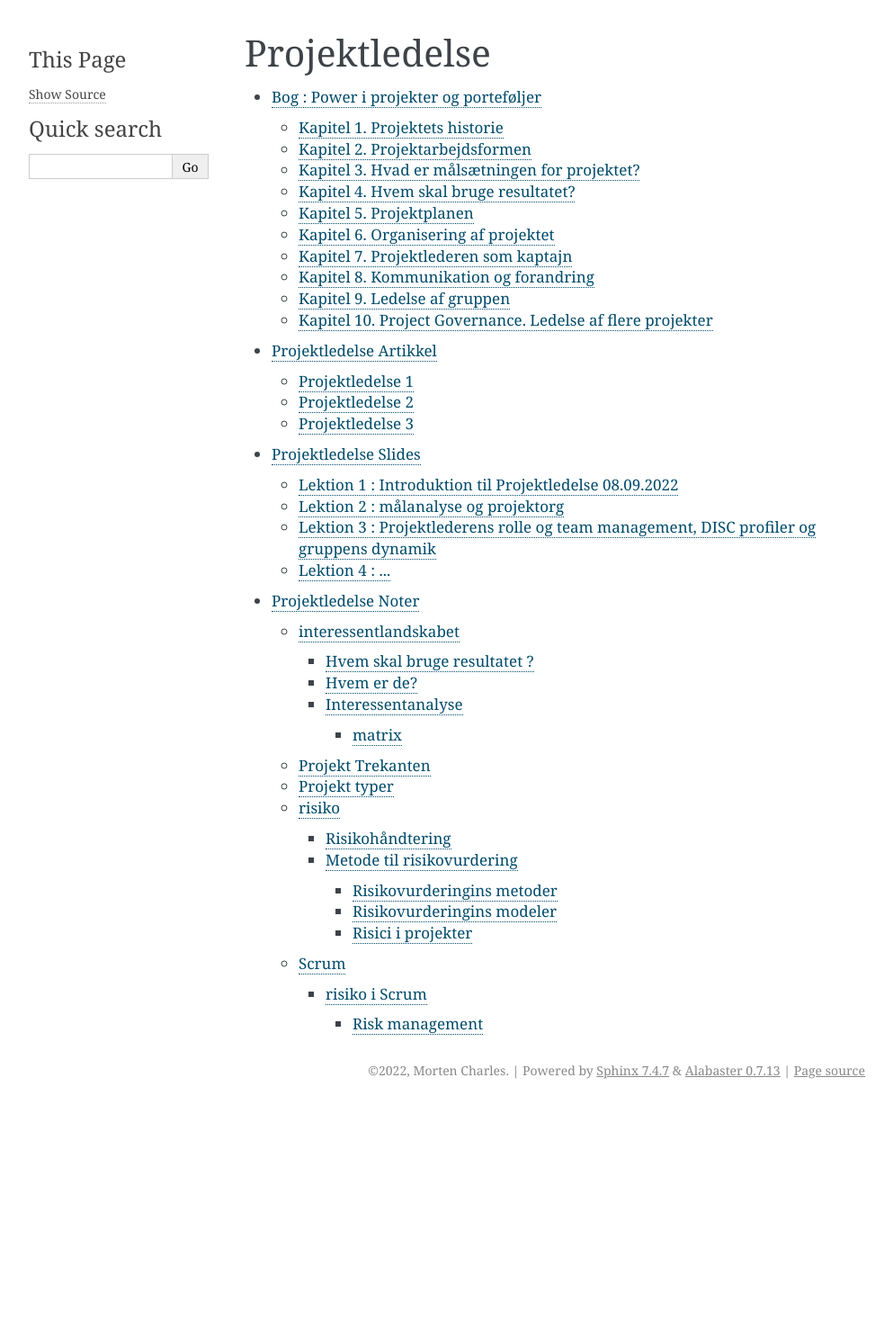
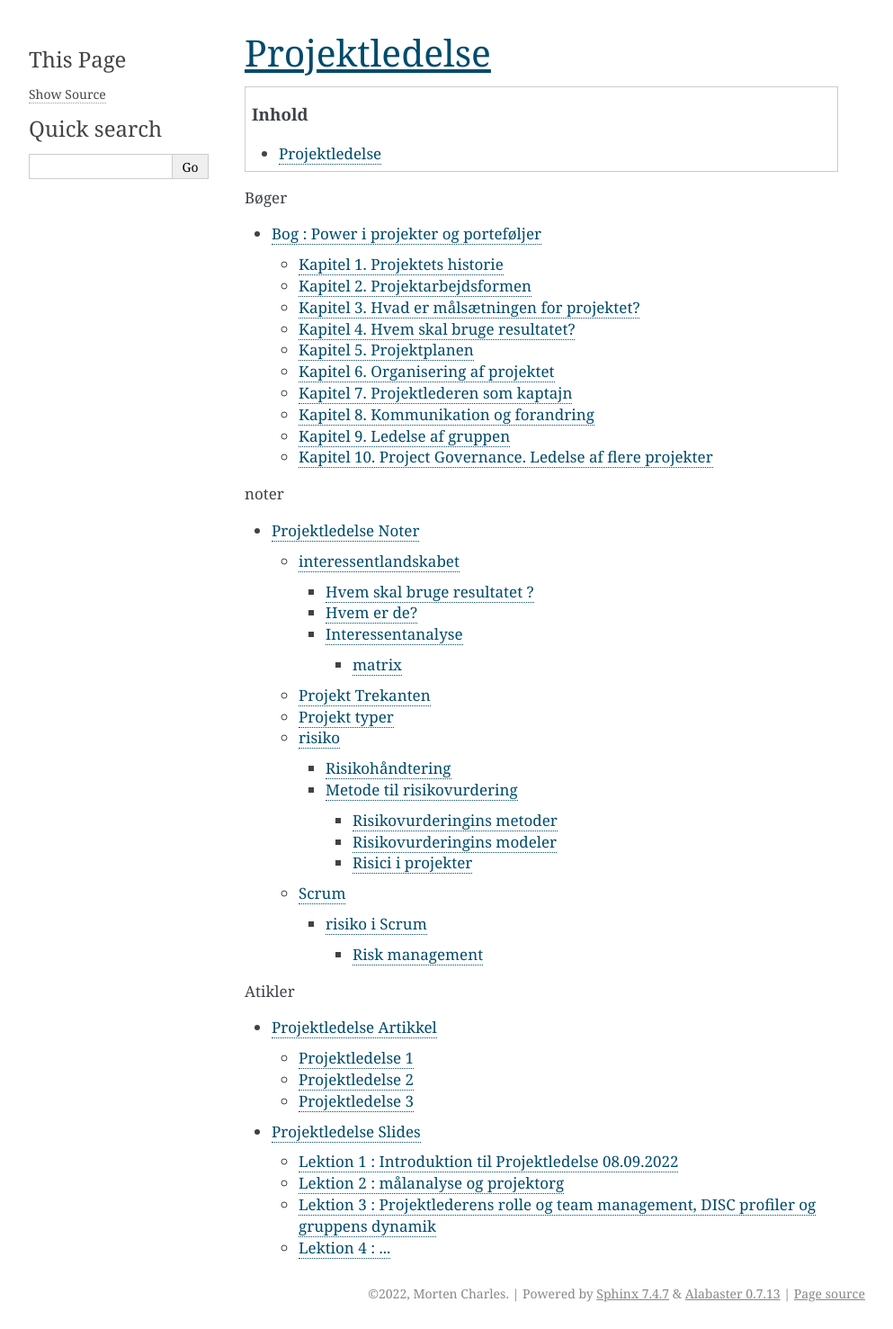
Before and after one commit to zeroname101/ITKO2022Doc, a Sphinx documentation site: the page built from source/Fag/Projektledelse.rst, in a window 1280 px wide. Shown: the whole page at 90% size, without its empty margins (148-1141 px from the left). Built offline with Sphinx 7.4.7, drawn with Linux system fonts in a browser that asks for light colours; before the commit the page ends 1229 px from its top, so only the background shows below that.

Commit message:
Content tree Test

```diff
--- a/source/Fag/Projektledelse.rst
+++ b/source/Fag/Projektledelse.rst
@@ -2,10 +2,24 @@
 Projektledelse
 --------------
 
+.. contents:: Inhold
+
+
 .. toctree::
    :maxdepth: 4
+   :caption: Bøger
 
    /Litteratur/Bøger/pip
+
+.. toctree::
+   :maxdepth: 4
+   :caption: noter
+
+   /Noter/Projektledelse
+
+.. toctree::
+   :maxdepth: 4
+   :caption: Atikler
+
    /Litteratur/atikler/Projektledelse atikler
    /Litteratur/Slides/Projektledelse slides
-   /Noter/Projektledelse
```
